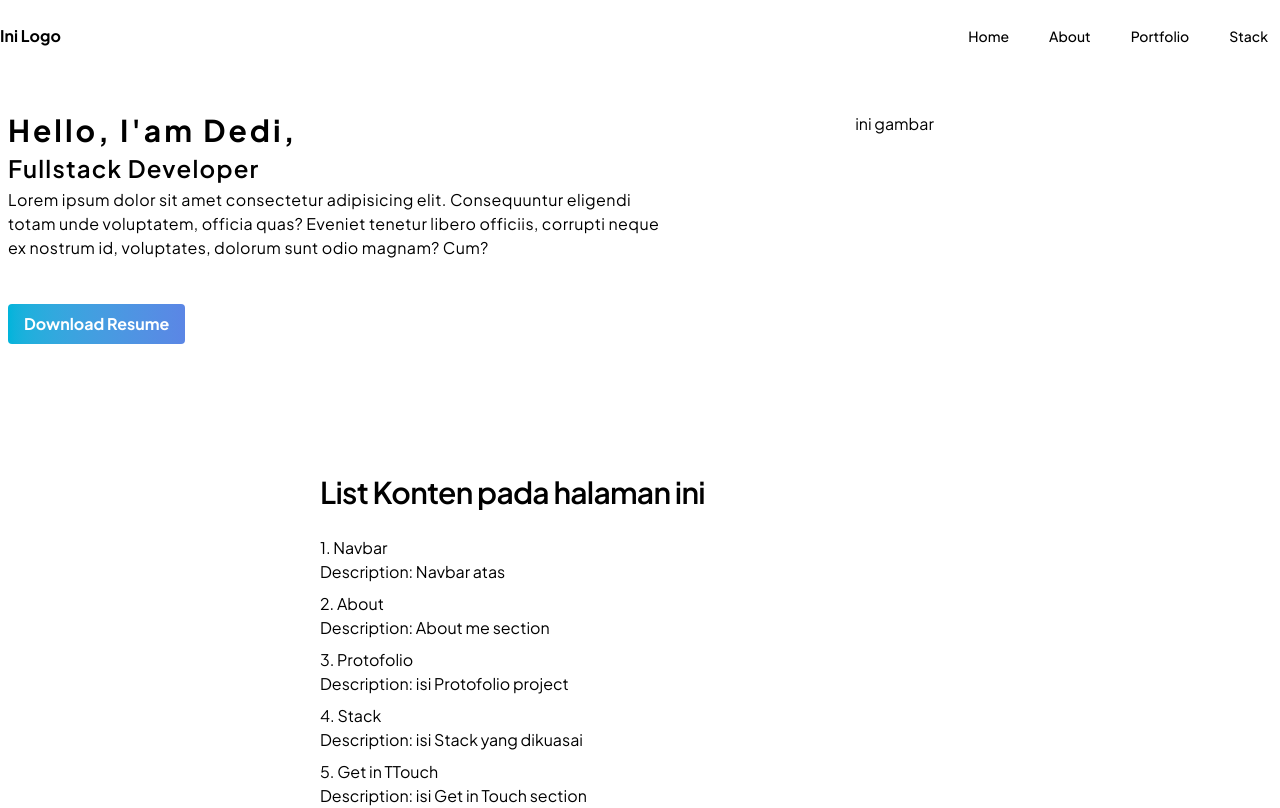
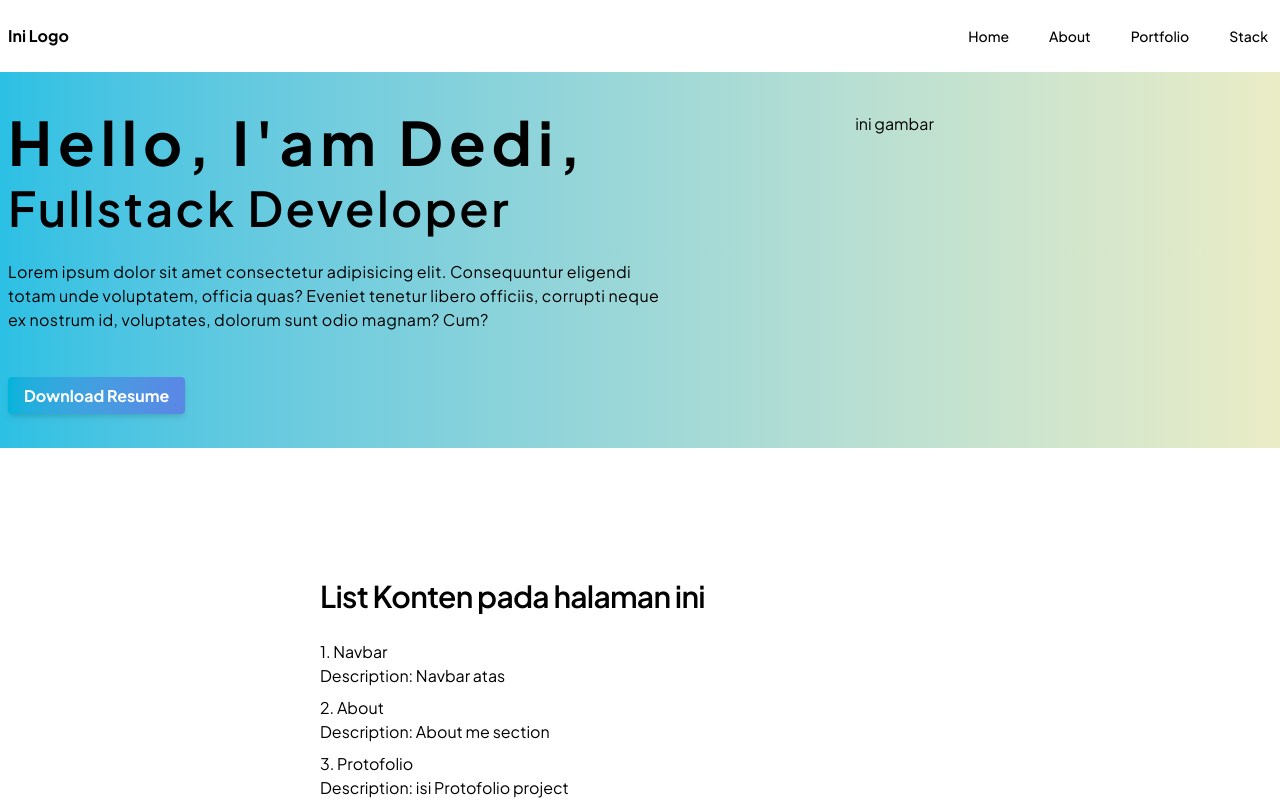
Before and after one commit to deddybear/portofolio-website, a Next.js app: page / in a window 1280 px wide. Shown: the top 808 px of the page. Built offline with nearby package versions, Linux system fonts and the light colour scheme.

Commit message:
proses hero

```diff
--- a/app/(home)/components/hero.tsx
+++ b/app/(home)/components/hero.tsx
@@ -1,12 +1,13 @@
 export default function HeroSection() {
     return (
-        <div className="">
+        <div className="bg-linear-to-r from-[#2BC0E4] to-[#EAECC6]">
             {/* Introduction Self Start */}
-            <div className="flex mb-10">
-                <div className="w-full self-center px-2">
-                    <h1 className="font-sans font-bold text-3xl tracking-widest mb-1">Hello, I&apos;am Dedi,</h1>
-                    <h1 className="font-sans font-semibold text-2xl tracking-wider mb-1">Fullstack Developer</h1>
-                    <p className="font-sans lg:max-w-2xl font-normal text tracking-wide mb-1">
+            <div className="mb-10">
+                <div className="lg:flex">
+                    <div className=" w-full self-center px-2">
+                        <h1 className="font-sans font-bold text-3xl tracking-widest mb-2 lg:mb-3 lg:text-6xl">Hello, I&apos;am Dedi,</h1>
+                        <h1 className="font-sans font-semibold text-2xl tracking-wider mb-2 lg:mb-7 lg:text-5xl">Fullstack Developer</h1>
+                        <p className="font-sans font-normal text-base tracking-wide mb-2 lg:max-w-2xl lg:mb-3 lg:text-1xl">
                             Lorem ipsum dolor sit amet consectetur adipisicing elit. Consequuntur eligendi totam unde voluptatem,
                             officia quas? Eveniet tenetur libero officiis, corrupti neque ex nostrum id, voluptates, dolorum sunt odio magnam? Cum?
                         </p>
@@ -15,21 +16,24 @@ export default function HeroSection() {
                         <h1 className="">ini gambar</h1>
                     </div>
                 </div>
+
+            </div>
             {/* Introduction Self End */}
 
+            {/* Button Download Resume Start */}
+            <div className="mt-10">
                 <div className="px-2">
-                <div className="flex flow-row">
-                    {/* Button Download Resume Start */}
                     <div className="font-sans container">
-                        <button className="bg-linear-to-r from-[#00B4DB] to-[#5B86E5] text-white font-bold py-2 px-4 rounded">Download Resume</button>
+                        <a target="_blank" href="#" className="shadow-md bg-linear-to-r from-[#00B4DB] to-[#5B86E5] text-white font-bold py-2 px-4 rounded">Download Resume </a>
+                    </div>
+                </div>
             </div>
             {/* Button Download Resume End */}
 
-                </div>
-            </div>
 
+            {/* Box Experience Start */}
 
-
+            {/* Box Experience End */}
 
         </div>
     )
--- a/app/(home)/components/navbar.tsx
+++ b/app/(home)/components/navbar.tsx
@@ -6,7 +6,7 @@ export default function NavbarComponent() {
         <nav className="relative after:pointer-events-none after:absolute">
             <div className="relative flex items-center justify-between px-1 lg:px-0">
                 {/* Mobile Menu Button Start */}
-                <div className="absolute inset-y-0 right-0 flex items-center sm:hidden">
+                <div className="absolute inset-y-0 right-2 flex items-center sm:hidden">
                     <button type="button" className="relative inline-flex items-center justify-center">
                         <span className="absolute inset-0.5"></span>
                         <span className="sr-only">Main Menu</span>
@@ -21,7 +21,7 @@ export default function NavbarComponent() {
                 {/* Mobile Menu Button End */}
 
                 {/* Logo Webiste Start */}
-                <div className="flex flex-1 items-center sm:items-stretch sm:justify-start">
+                <div className="flex flex-1 items-center sm:items-stretch sm:justify-start px-2">
                     <a href="#" className="block py-6 font-bold">Ini Logo</a>
                 </div>
                 {/* Logo Webiste End */}
--- a/app/(home)/layout.tsx
+++ b/app/(home)/layout.tsx
@@ -38,7 +38,7 @@ export default function RootLayout({ children }: LayoutProps<"/">) {
         <meta charSet="UTF-8" />
         <meta name="viewport" content="width=device-width, initial-scale=1.0" />
       </head>
-      <body>
+      <body id="home">
 
         {/* Header Section Start */}
         <header>
@@ -48,7 +48,7 @@ export default function RootLayout({ children }: LayoutProps<"/">) {
         {/* Header Section End */}
 
         {/* Hero Section Start */}
-        <section id="home" className="mt-10">
+        <section className="py-10 bg-linear-to-r from-[#2BC0E4] to-[#EAECC6]">
           <HeroSection />
         </section>
         {/* Hero Section End */}
--- a/next.config.ts
+++ b/next.config.ts
@@ -2,7 +2,7 @@ import type { NextConfig } from "next";
 
 const nextConfig: NextConfig = {
   /* config options here */
-  allowedDevOrigins: ["localhost", "192.168.18.53"]
+  allowedDevOrigins: ["localhost", "192.168.18.53", "192.168.18.13"]
 };
 
 export default nextConfig;
--- a/package.json
+++ b/package.json
@@ -3,6 +3,7 @@
   "version": "0.1.0",
   "private": true,
   "scripts": {
+    "host": "next dev -H 0.0.0.0",
     "dev": "next dev",
     "build": "next build",
     "start": "next start",
```
Lines whose indentation alone changed are shown as unchanged.
